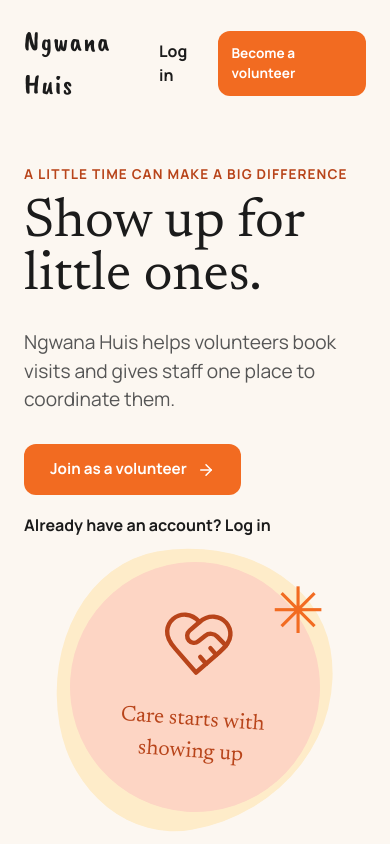
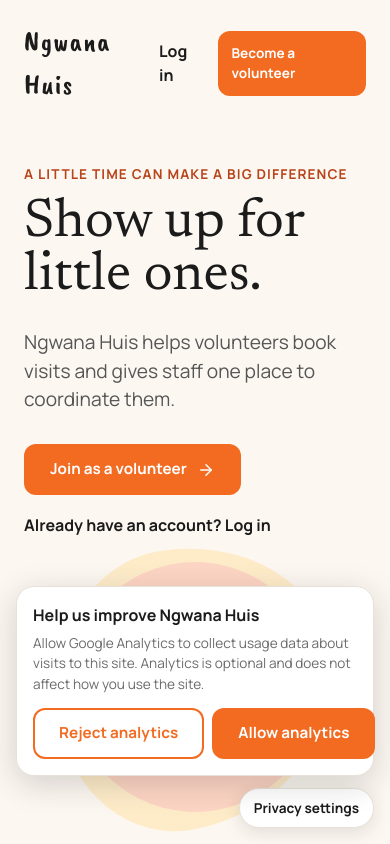
Before and after one commit to 251080-Luckyhook/dv200final, a React (Vite) app in the folder frontend/: page / in a window 390 px wide. Shown: the top 844 px of the page. Built offline with nearby package versions, Linux system fonts and the light colour scheme; no server answers.

Commit message:
fix to make anilitics work

```diff
--- a/frontend/index.html
+++ b/frontend/index.html
@@ -6,18 +6,25 @@
     <script async src="https://www.googletagmanager.com/gtag/js?id=G-WC3ZG3ZH03"></script>
     <script>
       window.dataLayer = window.dataLayer || [];
-  function gtag(){dataLayer.push(arguments);}
+      function gtag() { dataLayer.push(arguments); }
       gtag('js', new Date());
-gtag("consent", "default", {
-                analytics_storage:
-                    localStorage.getItem("ngwana-huis-analytics-consent") === "granted"
-                        ? "granted"
-                        : "denied",
-                ad_storage: "denied",
-                ad_user_data: "denied",
-                ad_personalization: "denied",
+
+      let analyticsConsent = 'denied';
+      try {
+        analyticsConsent = localStorage.getItem('ngwana-huis-analytics-consent') === 'granted'
+          ? 'granted'
+          : 'denied';
+      } catch (error) {
+        console.error('Could not read analytics consent preference:', error);
+      }
+
+      gtag('consent', 'default', {
+        analytics_storage: analyticsConsent,
+        ad_storage: 'denied',
+        ad_user_data: 'denied',
+        ad_personalization: 'denied',
       });
-  gtag('config', 'G-WC3ZG3ZH03');
+      gtag('config', 'G-WC3ZG3ZH03', { send_page_view: false });
     </script>
 
     <meta charset="UTF-8" />
--- a/frontend/src/App.jsx
+++ b/frontend/src/App.jsx
@@ -3,6 +3,7 @@
 
 import { useAuth } from './context/AuthContext.jsx';
 import Layout from './components/Layout.jsx';
+import AnalyticsConsent from './components/AnalyticsConsent.jsx';
 
 import Login from './pages/Login.jsx';
 import Signup from './pages/Signup.jsx';
@@ -64,6 +65,7 @@
   }, [user, navigate]);
 
   return (
+    <>
       <Routes>
         <Route path="/" element={<RedirectHome />} />
 
@@ -109,5 +111,7 @@
 
         <Route path="*" element={<Navigate to="/" replace />} />
       </Routes>
+      <AnalyticsConsent />
+    </>
   );
 }
--- /dev/null
+++ b/frontend/src/components/AnalyticsConsent.jsx
@@ -0,0 +1,85 @@
+import { useEffect, useRef, useState } from 'react';
+import { useLocation } from 'react-router-dom';
+
+const CONSENT_KEY = 'ngwana-huis-analytics-consent';
+
+function readConsent() {
+  try {
+    const consent = localStorage.getItem(CONSENT_KEY);
+    return consent === 'granted' || consent === 'denied' ? consent : null;
+  } catch (error) {
+    console.error('Could not read analytics consent preference:', error);
+    return null;
+  }
+}
+
+export default function AnalyticsConsent() {
+  const [consent, setConsent] = useState(readConsent);
+  const [settingsOpen, setSettingsOpen] = useState(false);
+  const [error, setError] = useState('');
+  const location = useLocation();
+  const lastPageView = useRef(null);
+  const pagePath = `${location.pathname}${location.search}${location.hash}`;
+
+  useEffect(() => {
+    if (consent !== 'granted' || lastPageView.current === pagePath || typeof window.gtag !== 'function') {
+      return;
+    }
+
+    lastPageView.current = pagePath;
+    window.gtag('event', 'page_view', {
+      page_location: window.location.href,
+      page_title: document.title,
+      page_path: pagePath,
+    });
+  }, [consent, pagePath]);
+
+  function chooseConsent(choice) {
+    try {
+      localStorage.setItem(CONSENT_KEY, choice);
+      window.gtag?.('consent', 'update', { analytics_storage: choice });
+      setConsent(choice);
+      setSettingsOpen(false);
+      setError('');
+    } catch (storageError) {
+      console.error('Could not save analytics consent preference:', storageError);
+      setError('Your choice could not be saved. Check your browser storage settings and try again.');
+    }
+  }
+
+  return (
+    <>
+      <button
+        type="button"
+        className="analytics-privacy-button"
+        onClick={() => {
+          setSettingsOpen(true);
+          setError('');
+        }}
+      >
+        Privacy settings
+      </button>
+
+      {(consent === null || settingsOpen) && (
+        <section className="analytics-consent" aria-label="Analytics privacy settings" aria-live="polite">
+          <div className="analytics-consent-copy">
+            <h2>Help us improve Ngwana Huis</h2>
+            <p>
+              Allow Google Analytics to collect usage data about visits to this site.
+              Analytics is optional and does not affect how you use the site.
+            </p>
+            {error && <p className="analytics-consent-error" role="alert">{error}</p>}
+          </div>
+          <div className="analytics-consent-actions">
+            <button type="button" className="btn outline" onClick={() => chooseConsent('denied')}>
+              Reject analytics
+            </button>
+            <button type="button" className="btn primary" onClick={() => chooseConsent('granted')}>
+              Allow analytics
+            </button>
+          </div>
+        </section>
+      )}
+    </>
+  );
+}
--- a/frontend/src/styles.css
+++ b/frontend/src/styles.css
@@ -66,6 +66,65 @@
   outline-offset: 2px;
 }
 
+.analytics-privacy-button {
+  position: fixed;
+  z-index: 1000;
+  right: 16px;
+  bottom: 16px;
+  border: 1px solid var(--line);
+  border-radius: 999px;
+  padding: 9px 14px;
+  background: var(--white);
+  box-shadow: 0 4px 18px rgb(27 27 27 / 12%);
+  font-size: 0.85rem;
+  font-weight: 700;
+}
+
+.analytics-consent {
+  position: fixed;
+  z-index: 1001;
+  right: 16px;
+  bottom: 68px;
+  display: flex;
+  width: min(560px, calc(100vw - 32px));
+  align-items: center;
+  justify-content: space-between;
+  gap: 20px;
+  border: 1px solid var(--line);
+  border-radius: 18px;
+  padding: 20px;
+  background: var(--white);
+  box-shadow: 0 8px 32px rgb(27 27 27 / 18%);
+}
+
+.analytics-consent-copy {
+  display: grid;
+  gap: 6px;
+}
+
+.analytics-consent-copy h2 {
+  font-size: 1rem;
+}
+
+.analytics-consent-copy p {
+  color: var(--muted);
+  font-size: 0.85rem;
+}
+
+.analytics-consent-copy .analytics-consent-error {
+  color: #a12818;
+}
+
+.analytics-consent-actions {
+  display: grid;
+  flex: 0 0 auto;
+  gap: 8px;
+}
+
+.analytics-consent-actions .btn {
+  white-space: nowrap;
+}
+
 .serif {
   font-family: var(--font-serif);
   font-weight: 400;
@@ -2148,6 +2207,17 @@
 }
 
 @media (max-width: 800px) {
+  .analytics-consent {
+    align-items: stretch;
+    flex-direction: column;
+    gap: 14px;
+    padding: 16px;
+  }
+
+  .analytics-consent-actions {
+    grid-template-columns: 1fr 1fr;
+  }
+
   .public-home {
     padding: 20px 24px;
   }
```
Lines whose indentation alone changed are shown as unchanged.
